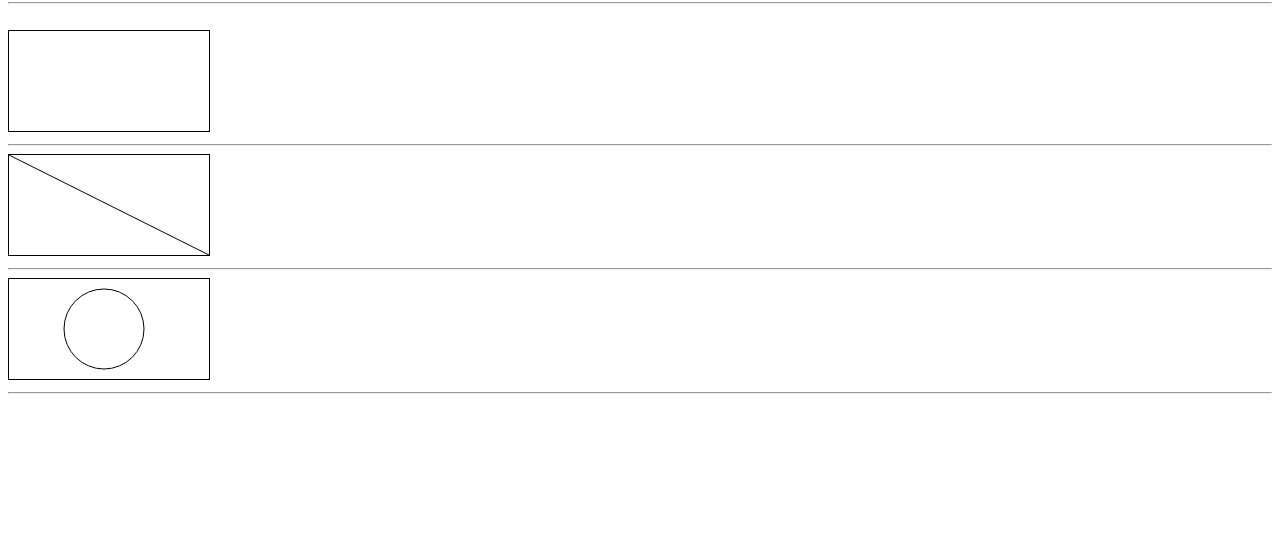
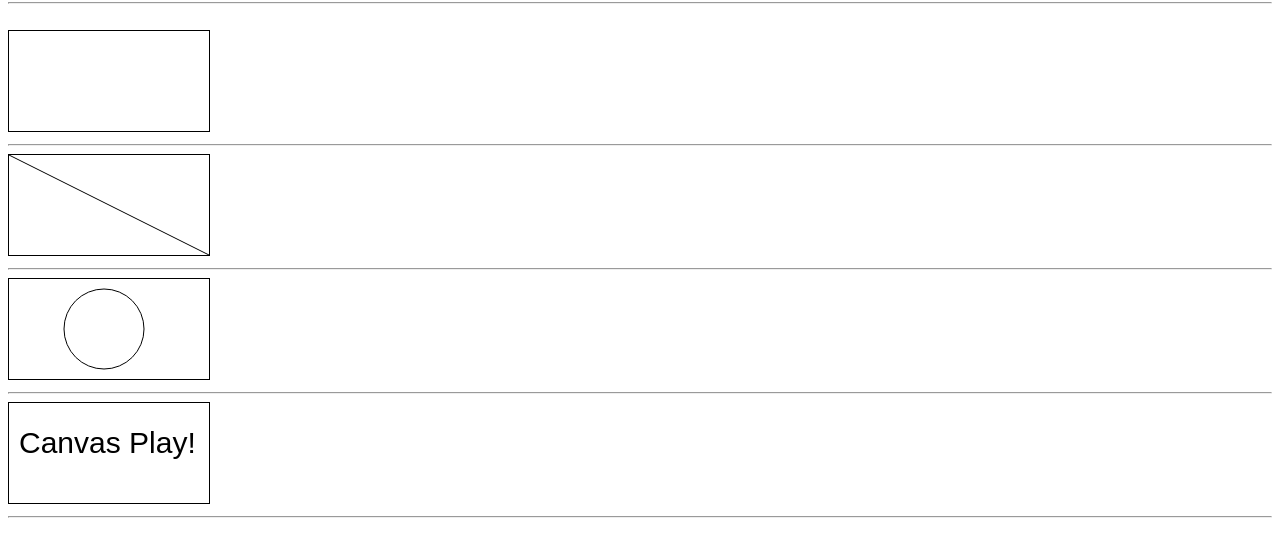
Before and after one commit to Wilder101/canvasplay, a plain HTML site: page index.html in a window 1280 px wide. Shown: the part 78-634 px from the top of the page. Drawn offline with Linux system fonts and the light colour scheme.

Commit message:
Initial draws cont.

```diff
--- a/index.html
+++ b/index.html
@@ -38,6 +38,13 @@
         </script>
         <hr>
 
+        <!-- basic, empty canvas with text -->
+        <canvas id="myCanvasText" width="200" height="100" style="border:1px solid #000000;">Your browser does not support the HTML canvas tag.</canvas>
+        <script>
+            drawText();
+        </script>
+        <hr>
+
 
 
     </body>
--- a/js/canvascript.js
+++ b/js/canvascript.js
@@ -18,5 +18,12 @@ function drawCircle () {
     ctx.beginPath();
     ctx.arc(95, 50, 40, 0, 2 * Math.PI);
     ctx.stroke();
+}
 
+function drawText() {
+
+    var c = document.getElementById("myCanvasText");
+    var ctx = c.getContext("2d");
+    ctx.font = "30px Arial";
+    ctx.fillText("Canvas Play!", 10, 50);
 }
```
